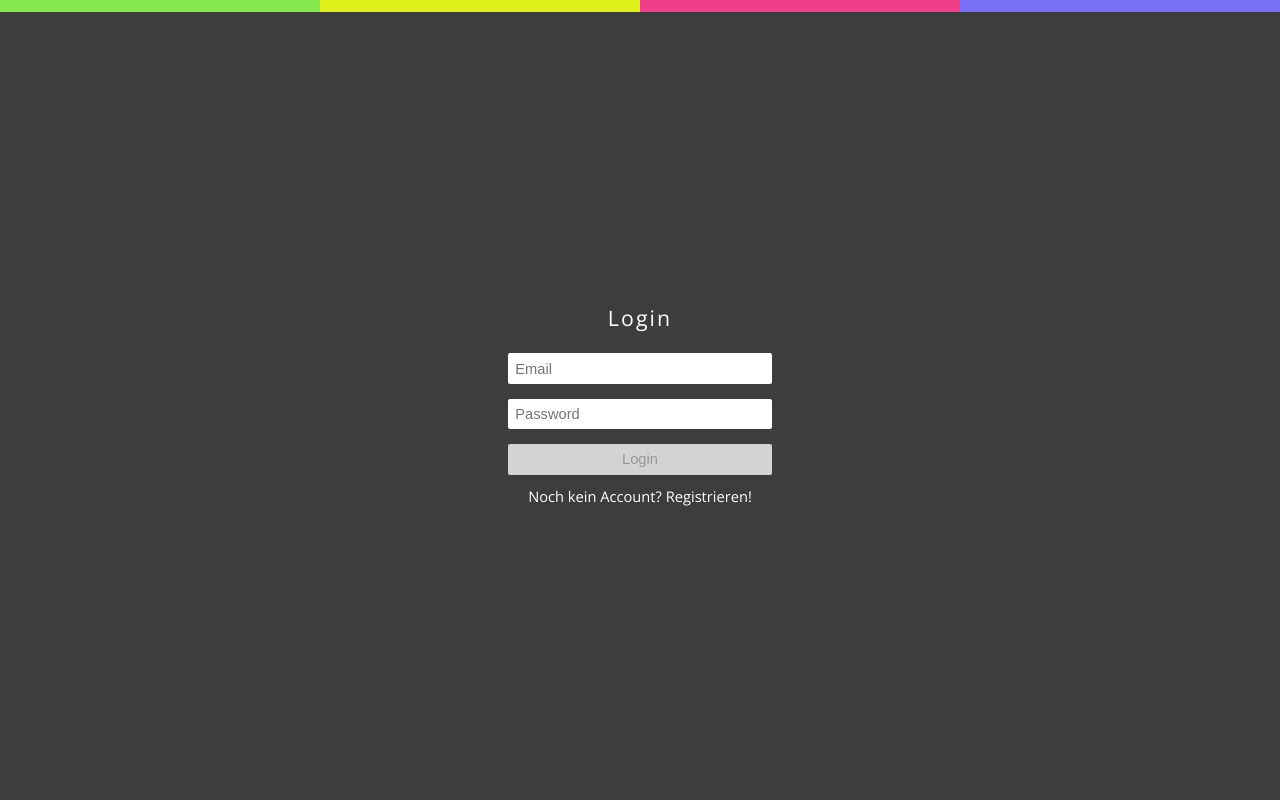
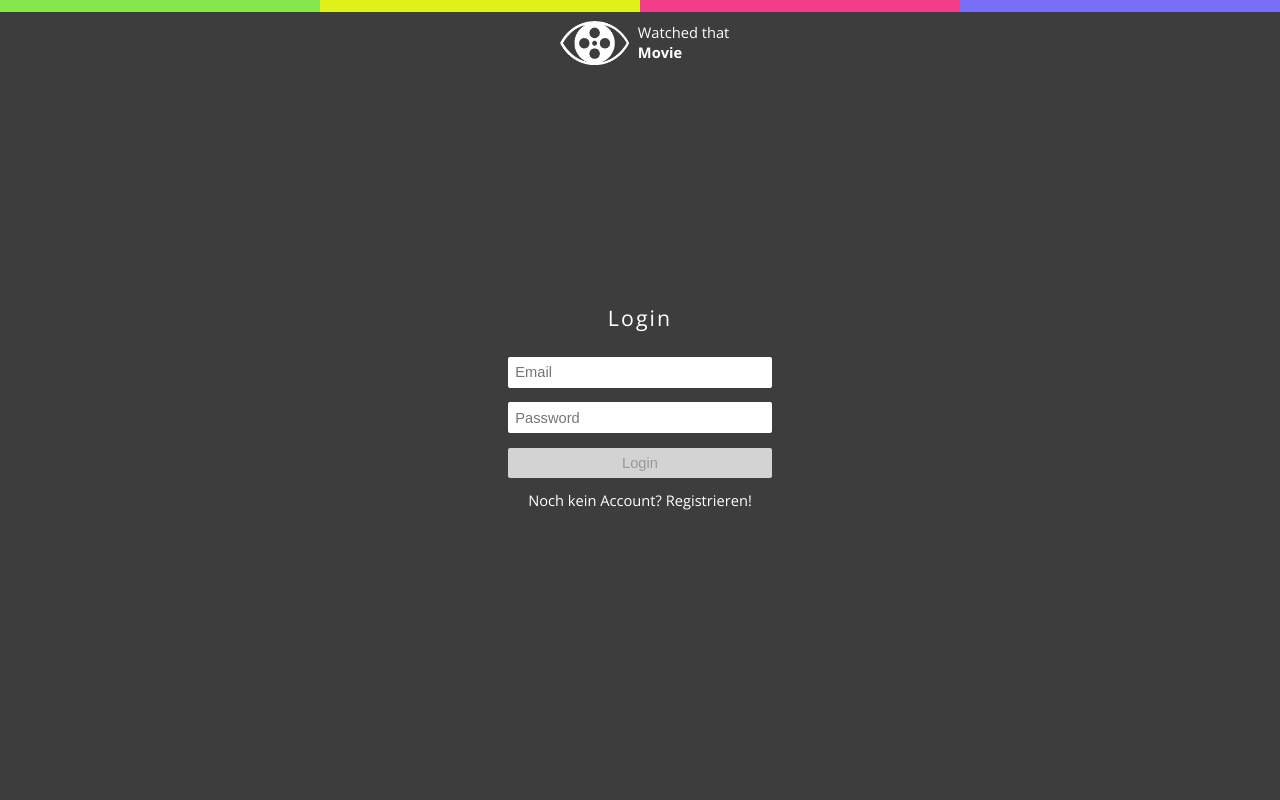
Before and after one commit to ygonzalo/WE_2_Projekt, a PHP site: page / in a window 1280 px wide. Run offline with PHP 8.4, Linux system fonts and the light colour scheme.

Commit message:
frontend
improved layout of header and its contents

```diff
--- a/index.php
+++ b/index.php
@@ -19,8 +19,24 @@
 				<td id="t4"></td>
 			</tr>
 		</table>
-		<a href="#/home"><img src="resources/images/wtm_logo.png" id="logo"></a>
-        <div ng-include="includeProfile()"></div>
+		<div id="header_content">
+			<div class="header_left"></div>
+			<div class="header_center">
+				<a href="#/home">
+					<div id="logo_container">
+						<img src="resources/images/wtm_logo.png" id="logo" />
+						<div id="logo_text">
+							<h1>
+							Watched that<br /><b>Movie</b>
+							</h1>
+						</div>
+					</div>
+				</a>
+			</div>
+			<div class="header_right">
+				<div ng-include="includeProfile()"></div>
+			</div>
+		</div>
     </div>
     <div ng-include="includeSearch()"></div>
     <div data-ng-view="" id="ng-view"></div>
--- a/partials/login.html
+++ b/partials/login.html
@@ -1,6 +1,6 @@
 <div class="box" id="box_login">
 	<div>
-		<h1>Login</h1>
+		<h2>Login</h2>
 		<form name="loginForm" role="form">
 		  <input type="email" placeholder="Email" name="email" ng-model="login.email" required focus/>
 			<br />
--- a/partials/signup.html
+++ b/partials/signup.html
@@ -1,6 +1,6 @@
 <div class="box" id="box_signup">
 	<div>
-		<h1>SignUp</h1>
+		<h2>SignUp</h2>
 		<form name="signupForm" >
 			<input type="email" placeholder="Email" name="email" ng-model="signup.email" required focus/>
 			<br />
--- a/resources/main.css
+++ b/resources/main.css
@@ -1,5 +1,8 @@
 body {
-    margin: 0;
+    margin:0;
+	padding:0;
+	position:absolute;
+	height:100%;
     font-family: Open Sans, Segoe UI, sans-serif;
     font-size: 11pt;
 }
@@ -11,6 +14,13 @@ a {
 a:hover
 {
 	text-decoration:underline;
+	cursor:pointer;
+}
+
+#ng-view
+{
+	position:relative;
+	height:auto;
 }
 
 /* Default Layout for boxes, like Signup and Login*/
@@ -18,9 +28,8 @@ a:hover
 	background-color:rgb(61,61,61);
     text-align: center;
 	color:white;
-	position:absolute;
-	top:0;
-	left:0;
+	position:fixed;
+	top:0px;
 	height:100%;
 	width:100%;
 	display:flex;
@@ -32,7 +41,7 @@ a:hover
 
 }
 
-.box h1 {
+.box h2 {
 	font-size:16pt;
 	text-align:center;
 	color:white;
@@ -89,9 +98,11 @@ a:hover
 /*----->>> HEADER <<<-------------------------------*/
 
 .header {
+	position:relative;
 	height: 5em;
 	width: 100%;
 	background-color: rgb(61,61,61);
+	z-index:100;
 }
 
 .coloredline {
@@ -101,7 +112,6 @@ a:hover
 	position:relative;
 	left:0;
 	top:0;
-	z-index:100;
 	border-spacing:0;
 	border-collapse:collapse;
 	border:none;
@@ -128,9 +138,50 @@ a:hover
 	color: white;
 }
 
+#logo_container
+{
+	position:relative;
+	float:left;
+	display:flex;
+	display:-webkit-flex;
+}
+
 #logo
 {
 	height:3em;
 	float:left;
 	padding:0.6em;
+	flex:1;
+	-webkit-flex:1;
 }
+
+#logo_text
+{
+	flex:2;
+	-webkit-flex:2;
+	color:white;
+	font-size:0.5em;
+}
+
+#logo_text h1
+{
+	font-weight:lighter;
+}
+
+#header_content
+{
+	position:relative;
+	width:100%;
+	height:auto;
+	display:flex;
+	display:-webkit-flex;
+	align-items:center;
+	-webkit-align-items:center;
+	justify-content:space-between;
+	-webkit-justify-content:space-around;
+}
+
+.header_left, .header_right
+{
+	flex:1;
+}
```
